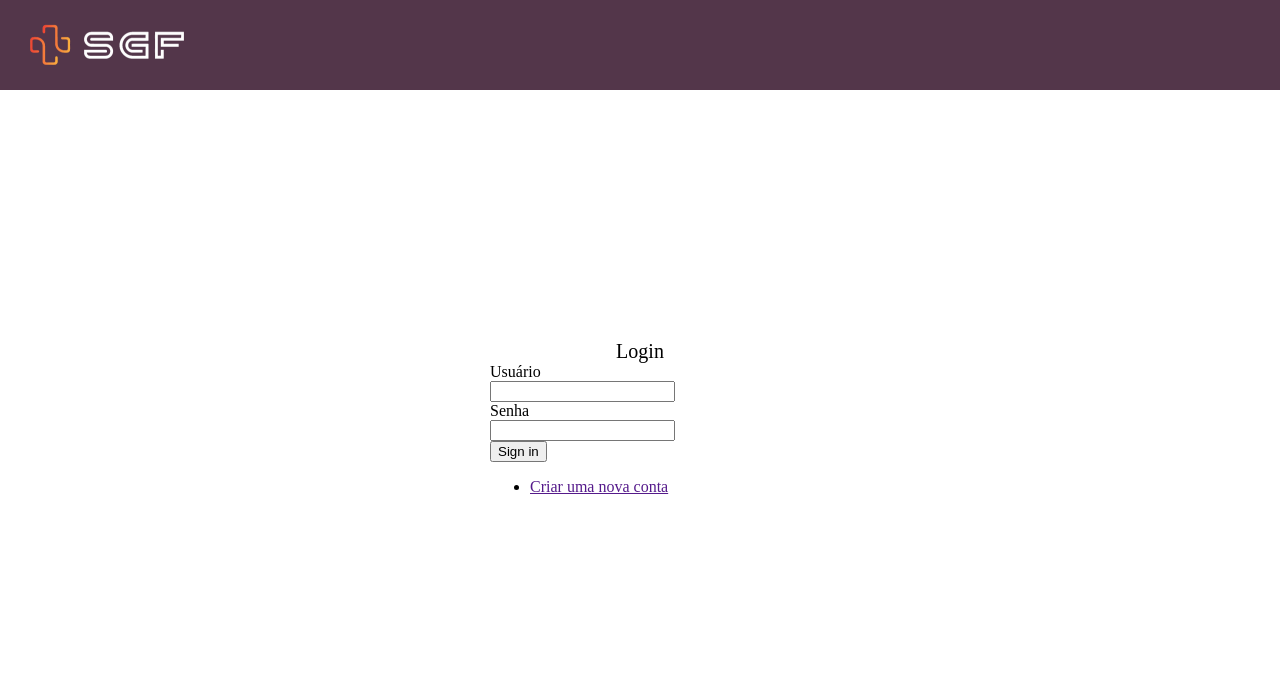
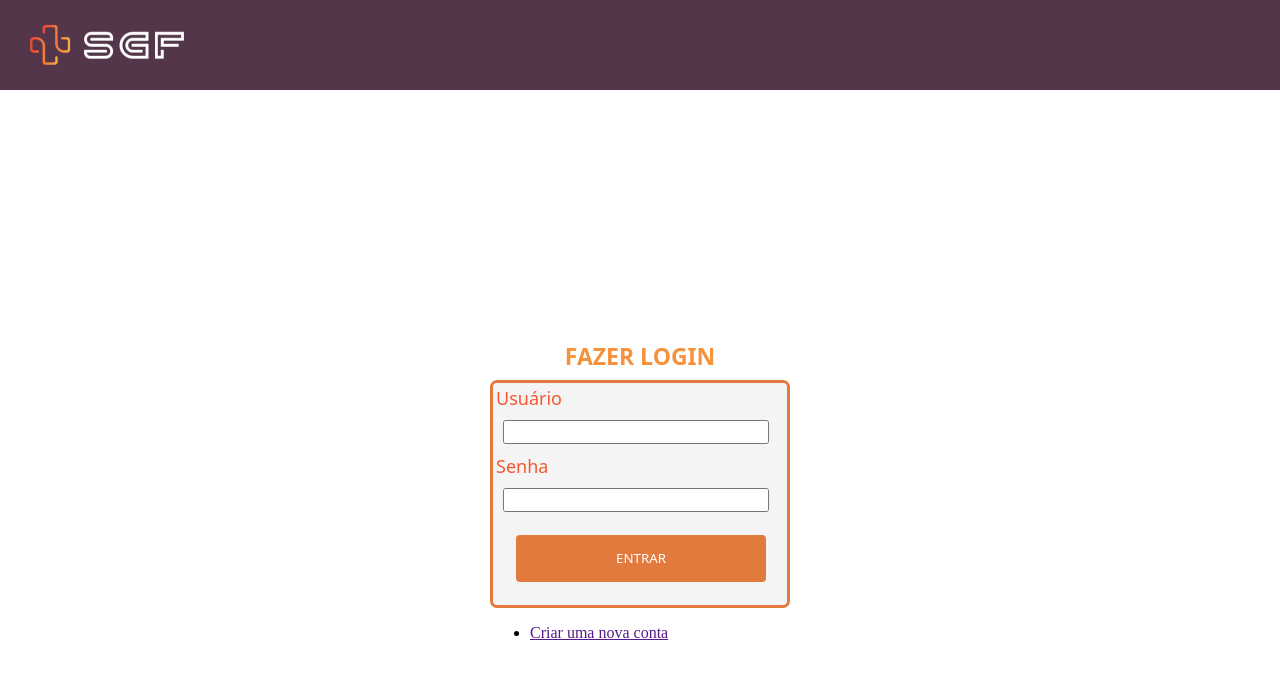
Before and after one commit to Omega050/Projetinho--JS, a plain HTML site: page login.html in a window 1280 px wide. Shown: the top 676 px of the page. Drawn offline with Linux system fonts and the light colour scheme.

Commit message:
Small changes on design!

```diff
--- a/css/login.css
+++ b/css/login.css
@@ -13,20 +13,63 @@
     height: 300px;
     background: #fff;
 }
-
-.container {
-    width: 100vw;
-    height: 100vh;
-    background: #6C7A89;
-    display: flex;
-    flex-direction: row;
-    justify-content: center;
-    align-items: center;
-    }
     body {
     margin: 0px;
     }
 .tituloLogin{
-    font-size: 20px;
+    font-size: 23px;
+    text-transform: uppercase;
     text-align: center;
+    font-family: system-ui, -apple-system, BlinkMacSystemFont, 'Segoe UI', Roboto, Oxygen, Ubuntu, Cantarell, 'Open Sans', 'Helvetica Neue', sans-serif;
+    font-weight: bold;
+    color: #f6913c;
 }
+.elemLogin{
+    border-color: #e37a3d;
+    border-style: solid;
+    border-width: 3px;
+    border-radius: 7px;
+    margin-top: 8px;
+    background-color: #F4F4F4;
+}
+.campoLogin{
+    margin: 10px;
+    width: 260px;
+}
+
+.campoLogin input{
+    border-style: solid;
+    border-width: 1.5px;
+    border-radius: 2.5px;
+    width: 260px;
+    height:20px;
+}
+
+.txtLogin{
+    font-family: system-ui, -apple-system, BlinkMacSystemFont, 'Segoe UI', Roboto, Oxygen, Ubuntu, Cantarell, 'Open Sans', 'Helvetica Neue', sans-serif;
+    margin:3px;
+    color: #F35832;
+    text-decoration: none;
+    font-size: 18px;
+}
+
+
+.botaoLogin{
+    text-align: center;
+    margin:20px;
+}
+button{
+    width: 250px;
+    border-radius: 4px;
+    border-style: none;
+    border-color: #e37a3d;
+    color:#fff;
+    font-family: system-ui, -apple-system, BlinkMacSystemFont, 'Segoe UI', Roboto, Oxygen, Ubuntu, Cantarell, 'Open Sans', 'Helvetica Neue', sans-serif;
+    margin:3px;
+    text-transform: uppercase;
+    background-color: #e37a3d;
+}
+button:hover{
+    border-color: #f6913c;
+ background-color: #f6913c;
+}
--- a/login.html
+++ b/login.html
@@ -44,19 +44,19 @@
         <div id="baseLogin"class="baseLogin">
 
             <div id="tituloLogin"class="tituloLogin">
-                Login
+                Fazer Login
             </div>
             <div id="elemLogin"class="elemLogin">
                 <div class="txtLogin">Usuário</div>
                 <div class = "campoLogin">
                     <input type="text" name="f_username" id="f_username">
                 </div>
-                <div>Senha</div>
+                <div class="txtLogin">Senha</div>
                 <div class = "campoLogin">
                     <input type="text" name="f_password" id="f_password">
                 </div>
-                <div class = "botoesLogin">
-                    <button id="btn_login">Sign in</button>
+                <div class = "botaoLogin">
+                    <button id="btn_login"><p>Entrar</p></button>
                 </div>
              </div>
              <div id="novaConta" class="novaConta">
```
